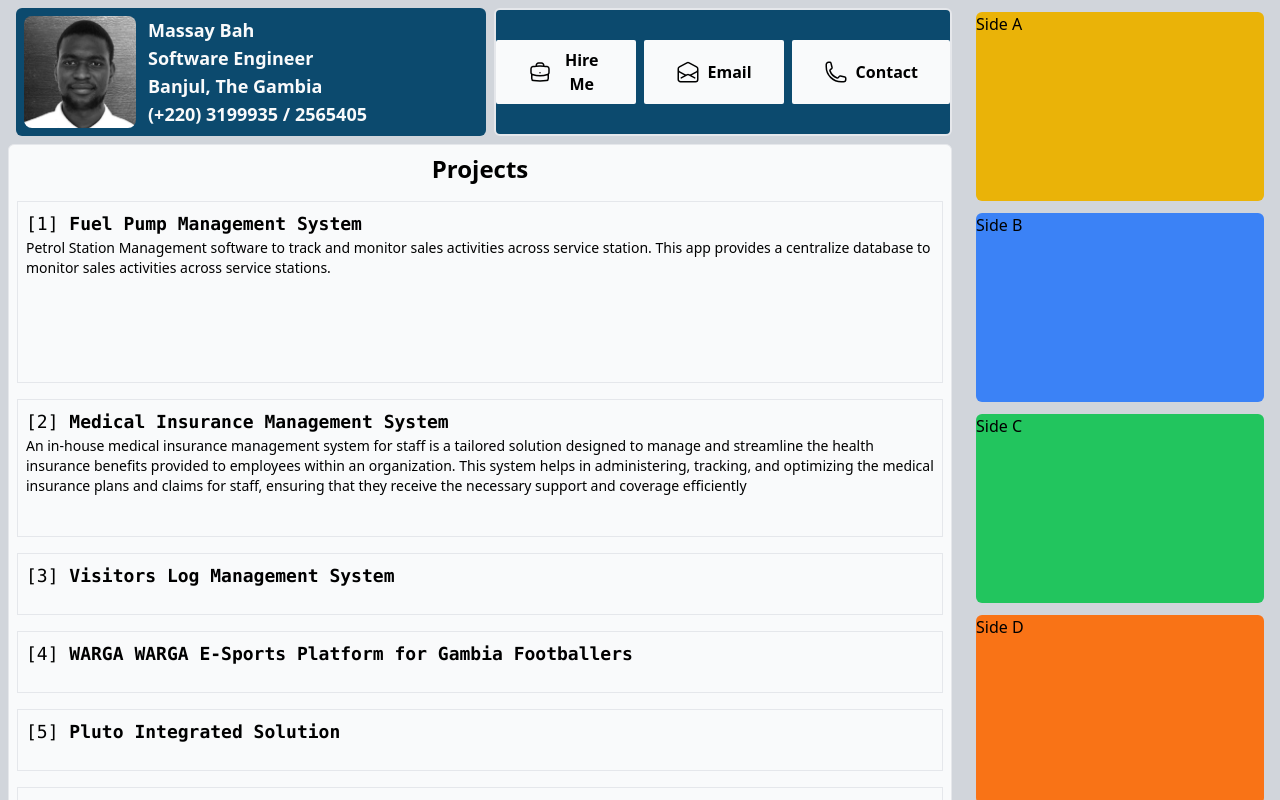
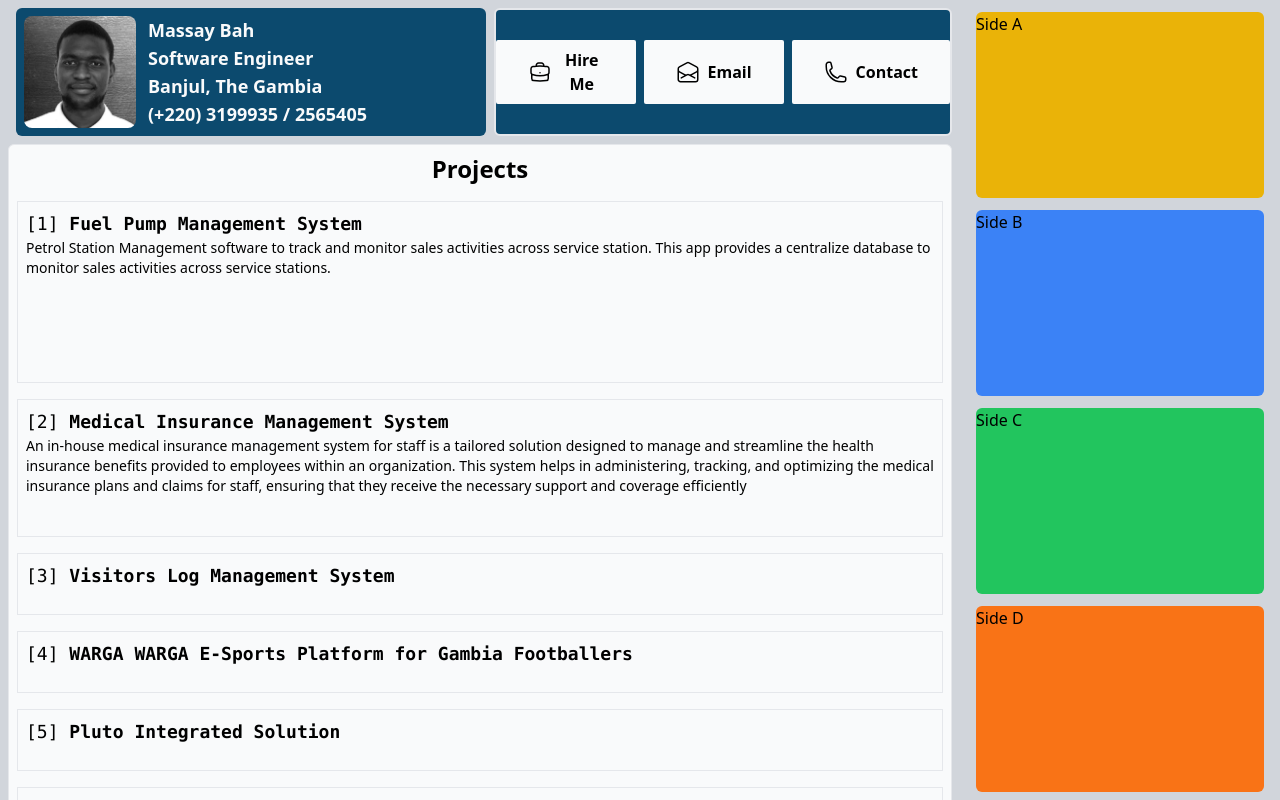
Before and after one commit to Massay/portfolio-site, a Vue app: page / in a window 1280 px wide. Shown: the top 800 px of the page. Built offline with nearby package versions, Linux system fonts and the light colour scheme.

Commit message:
latest changes

```diff
--- a/src/components/Layout.vue
+++ b/src/components/Layout.vue
@@ -461,7 +461,7 @@ const experience = [
         </div>
 
         <div class="lg:w-[25%] p-2 lg:inline-block bg-gray-300 hidden md:fixed right-0 top-0">
-                <div class="flex flex-col  justify-around h-screen gap-3 py-1 px-2">
+                <div class="flex flex-col  justify-around h-screen gap-3 pt-1 pb-4 px-2">
                             <div class="bg-yellow-500 rounded-md flex-1">
                                 Side A
                             </div>
```
